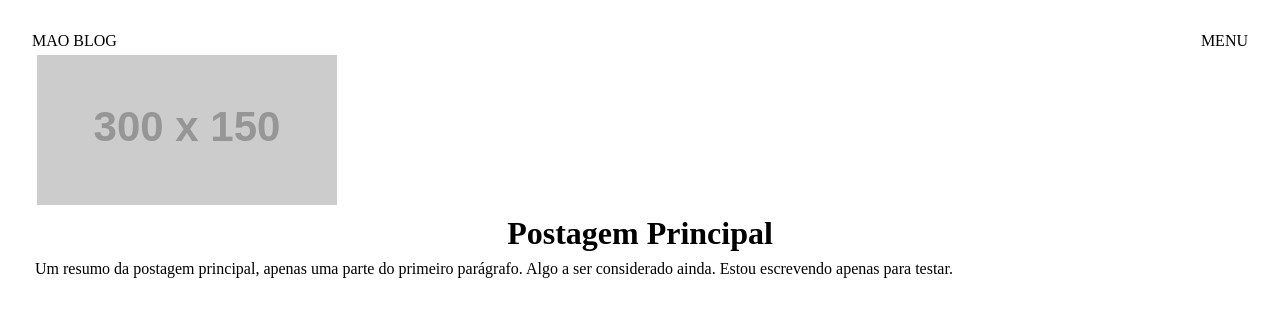
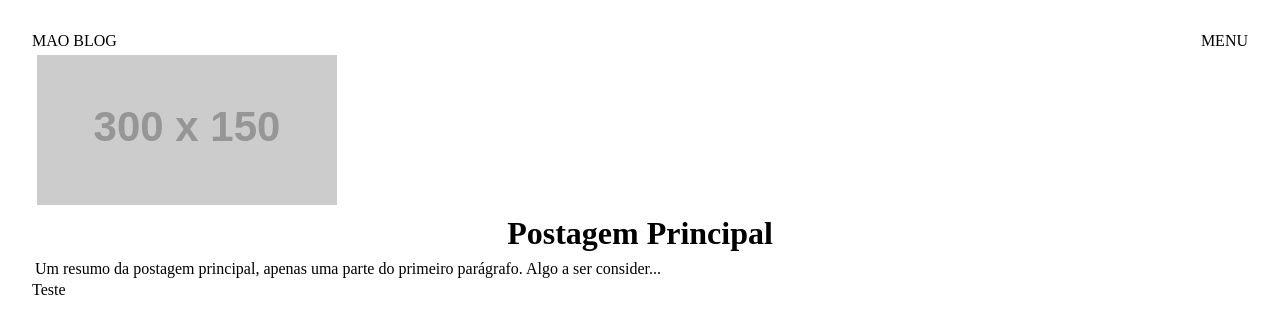
Before and after one commit to johnnysat/mao-blog, a React (Vite) app: page / in a window 1280 px wide. Shown: the top 334 px of the page. Built offline with nearby package versions, Linux system fonts and the light colour scheme.

Commit message:
Adicionado component de Feed

```diff
--- a/src/App.tsx
+++ b/src/App.tsx
@@ -2,6 +2,7 @@ import React from 'react'
 import './App.css'
 import Header from './components/Header/Header';
 import Main from './components/Main/Main';
+import Feed from './components/Feed/Feed';
 
 
 function App() {
@@ -10,6 +11,7 @@ function App() {
     <div className="App">
       <Header />
       <Main />
+      <Feed />
     </div>
   )
 }
--- /dev/null
+++ b/src/components/Feed/Feed.tsx
@@ -0,0 +1,10 @@
+import React from 'react';
+import './Feed.css';
+
+export default function Feed(){
+  return(
+    <>
+    <p>Teste</p>
+    </>
+  )
+}
--- a/src/components/Main/Main.css
+++ b/src/components/Main/Main.css
@@ -1,4 +1,4 @@
-.banner__img {
+.main__img {
   display: flex;
   justify-content: center;
   align-items: center;
--- a/src/components/Main/Main.tsx
+++ b/src/components/Main/Main.tsx
@@ -4,10 +4,9 @@ import './Main.css';
 export default function Main() {
   return(
     <div className="main__content">
-    <img className="banner__img" src="https://fakeimg.pl/300x150/" />
+    <img className="main__img" src="https://fakeimg.pl/300x150/" />
     <h1 className="main__title">Postagem Principal</h1>
-    <p className="main__resume">Um resumo da postagem principal, apenas uma parte do primeiro parágrafo. Algo a ser considerado
-      ainda. Estou escrevendo apenas para testar.
+    <p className="main__resume">Um resumo da postagem principal, apenas uma parte do primeiro parágrafo. Algo a ser consider...
     </p>
     </div>
   )
```
Also changed, not shown: src/components/Feed/Feed.css (added).
